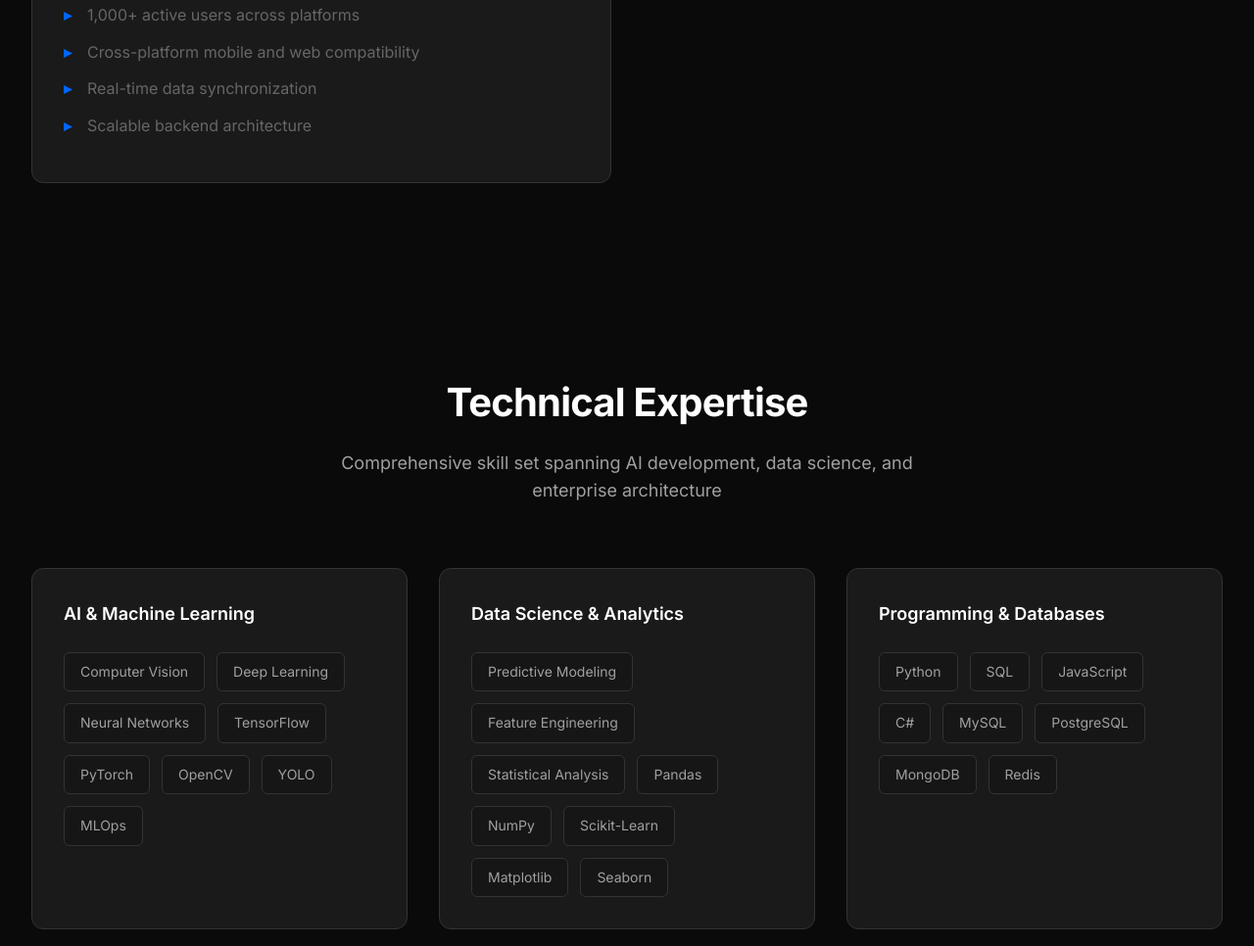
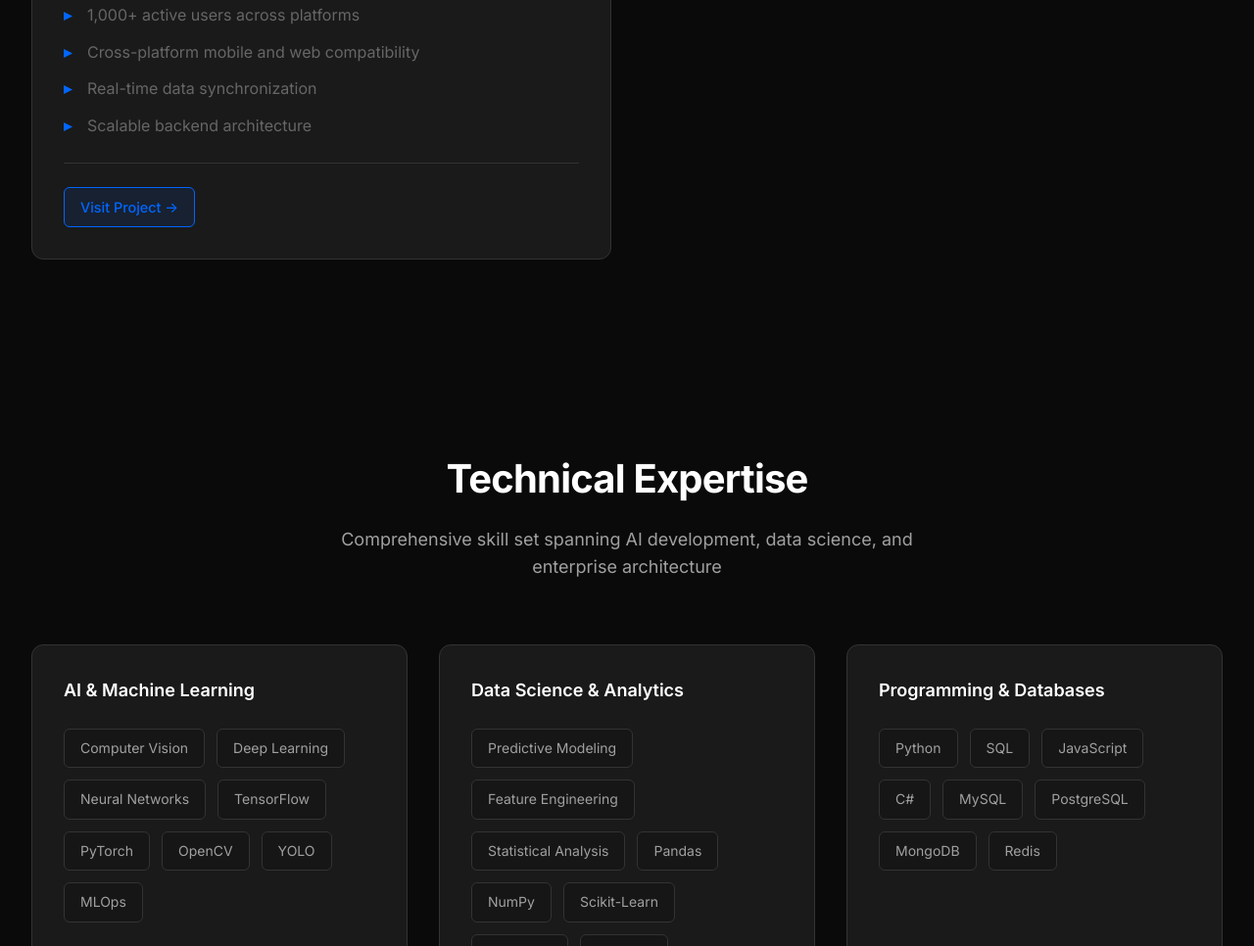
Before and after one commit to nicnonnious/portfolio, a plain HTML site: page index.html in a window 1280 px wide. Shown: the part 4072-5038 px from the top of the page at 98% size. Drawn offline with Linux system fonts and the light colour scheme.

Commit message:
Add Elimunity website link to featured project

```diff
--- a/index.html
+++ b/index.html
@@ -880,6 +880,9 @@
                         <li>Real-time data synchronization</li>
                         <li>Scalable backend architecture</li>
                     </ul>
+                    <div class="project-links">
+                        <a href="https://elimunity.com/" target="_blank" class="project-link">Visit Project →</a>
+                    </div>
                 </div>
             </div>
         </section>
```
